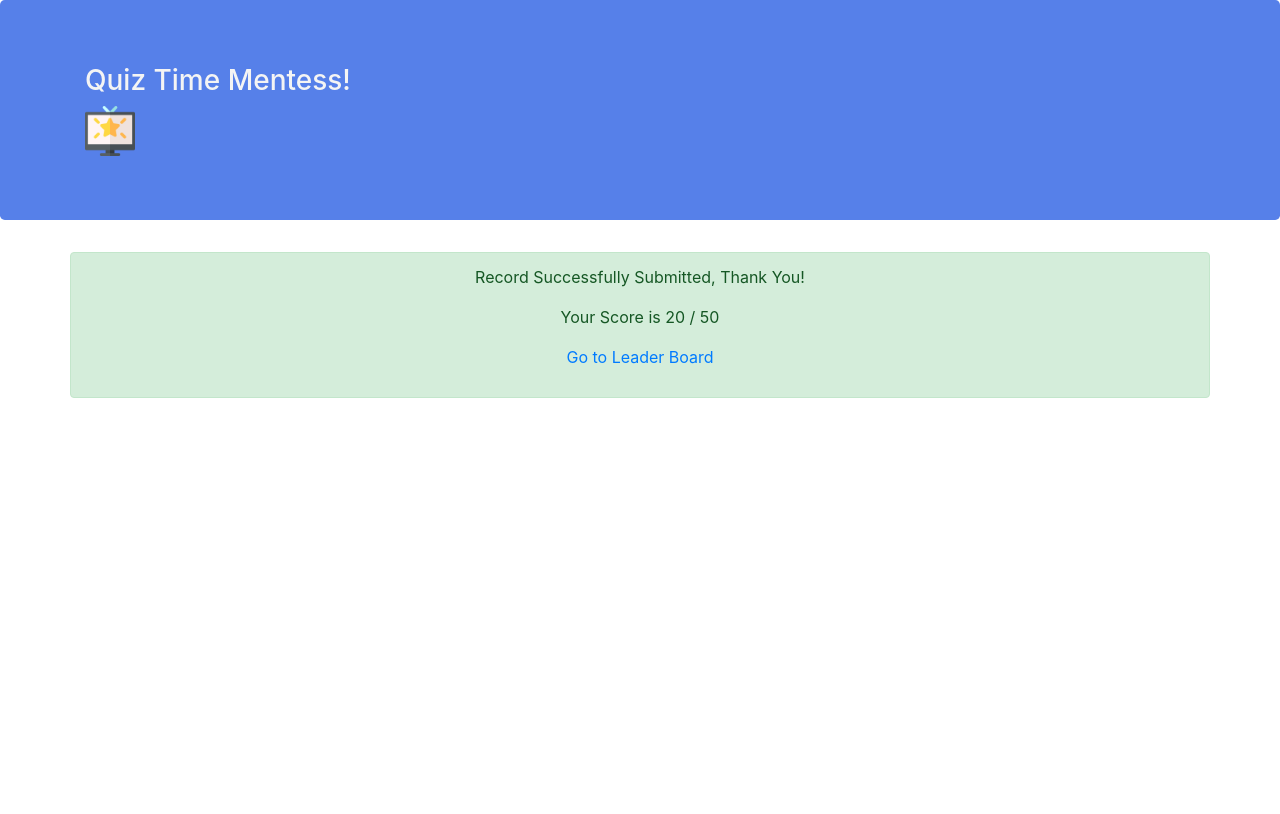
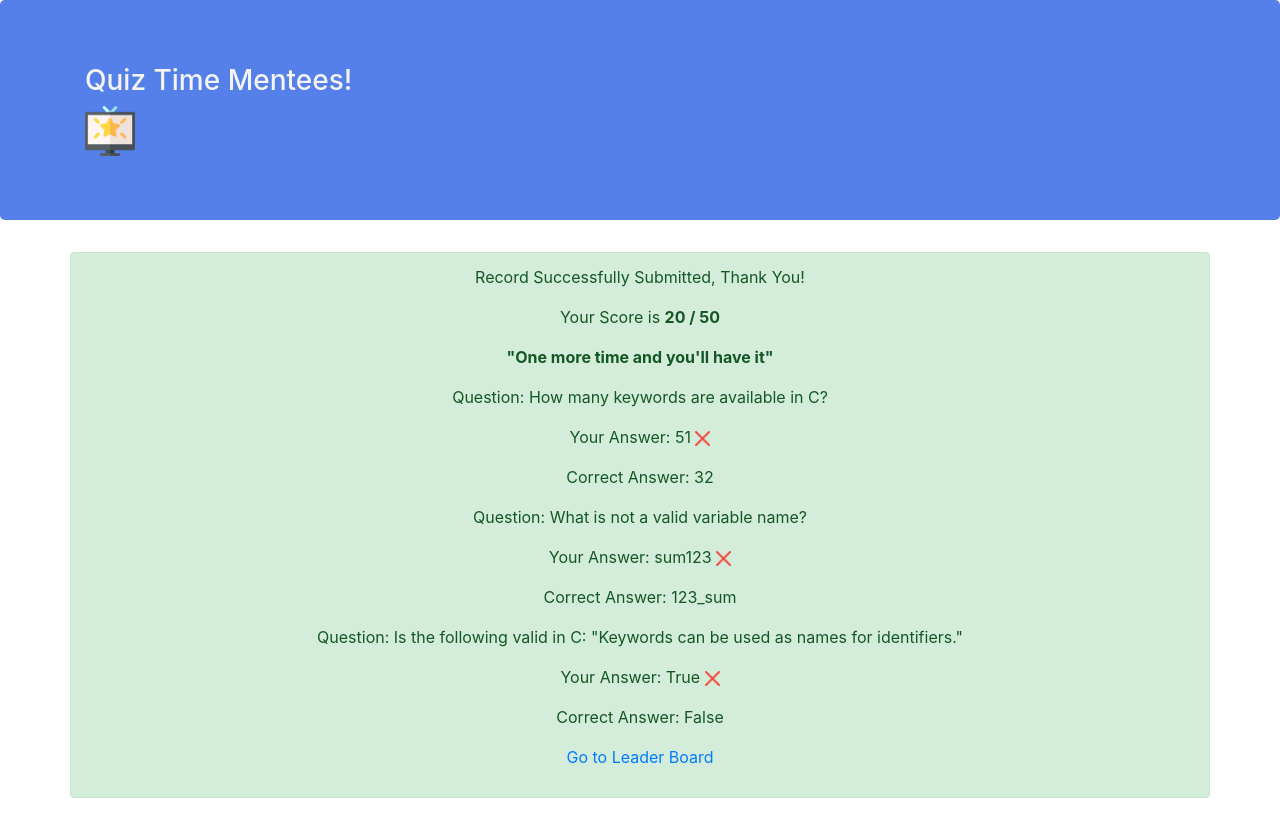
Before and after one commit to aviralkapoor/Quiz_Portal, a Django app: page /success/ in a window 1280 px wide. Before the commit the page ends 398 px from the top, so only its background shows below. Run offline with Django 3.2, Linux system fonts and the light colour scheme; data comes from the database, SQL or seed files in the repository; both versions use the stored data as it was after the commit; some libraries are stand-ins or nearby versions.

Commit message:
Wrong Ans

```diff
--- a/Quiz_Portal/Quiz/views.py
+++ b/Quiz_Portal/Quiz/views.py
@@ -19,25 +19,37 @@ def success(req):
     max_score=Question.objects.count()*10 #Each Ques carries 10 marks.
     answers=[]
     score=0
+    wrng_ans={}
+    cmnt={10:'Not bad',20:"One more time and you'll have it",30:"You're doing a good job",40:"You've got your brain in gear today",50:'I knew you could do it'}
     for m in m_ans:
         score=0
+        wrng_ans={}
         for q in c_ans:
-            answers.append(q.ca)
-        if m.ans1==answers[0]:
+            answers.append((q.ques,q.ca))
+        if m.ans1==answers[0][1]:
             score+=10
-        if m.ans2==answers[1]:
+        else:
+            wrng_ans[m.ans1]=answers[0]
+        if m.ans2==answers[1][1]:
             score+=10
-        if m.ans3==answers[2]:
+        else:
+            wrng_ans[m.ans2]=answers[1]
+        if m.ans3==answers[2][1]:
             score+=10
-        if m.ans4==answers[3]:
+        else:
+            wrng_ans[m.ans3]=answers[2]
+        if m.ans4==answers[3][1]:
             score+=10
-        if m.ans5==answers[4]:
+        else:
+            wrng_ans[m.ans4]=answers[3]
+        if m.ans5==answers[4][1]:
             score+=10
+        else:
+            wrng_ans[m.ans5]=answers[4]
         Mentee.objects.filter(phn_num=m.phn_num).update(
             score=score,
         )
-    return render(req,'Quiz/success.html',{'score':score,'max_score':max_score})
-
+    return render(req,'Quiz/success.html',{'score':score,'max_score':max_score,'wrng_ans':wrng_ans,'cmnt':cmnt})
 def result(req):
     m=Mentee.objects.all().order_by('-score')
     return render(req,'Quiz/result.html',{'res':m})
--- a/Quiz_Portal/templates/Quiz/index.html
+++ b/Quiz_Portal/templates/Quiz/index.html
@@ -12,7 +12,7 @@
     </head>
     <body>
     <header class="jumbotron"><div class="container">
-      <h3>Quiz Time Mentess!</h3>
+      <h3>Quiz Time Mentees!</h3>
       <img src="{% static 'img/quiz_icon.png' %}" width="50px" height="50px">
       </div>
     </header>
--- a/Quiz_Portal/templates/Quiz/success.html
+++ b/Quiz_Portal/templates/Quiz/success.html
@@ -1,10 +1,22 @@
 <!DOCTYPE html>
 {% extends "Quiz/index.html" %}
-
+{% load static %}
 {% block body_block %}
 <div class="container alert alert-success text-center" role="alert">
     <p>Record Successfully Submitted, Thank You!</p>
-    <p>Your Score is {{ score }} / {{ max_score }}</p>
+    <p>Your Score is <strong>{{ score }} / {{ max_score }}</strong></p>
+    {% for key,value in cmnt.items %}
+    {% if key is score %}
+    <p><strong>"{{ value }}"</strong></p>
+    {% endif %}
+    {% endfor %}
+    {% if wrng_ans %}
+    {% for key,value in wrng_ans.items %}
+    <p>Question: {{ value.0 }}</p>
+    <p>Your Answer: {{ key }} <img src="{% static 'img/wrong.png' %}" width="15px" height="15px"></p>
+    <p>Correct Answer: {{ value.1 }}</p>
+    {% endfor %}
+    {% endif %}
     <p><a href="{% url 'result' %}">Go to Leader Board</a></p>
 </div>
 {% endblock %}
```
Also changed, not shown: Quiz_Portal/db.sqlite3, Quiz_Portal/static/img/Wrong.png (added).
